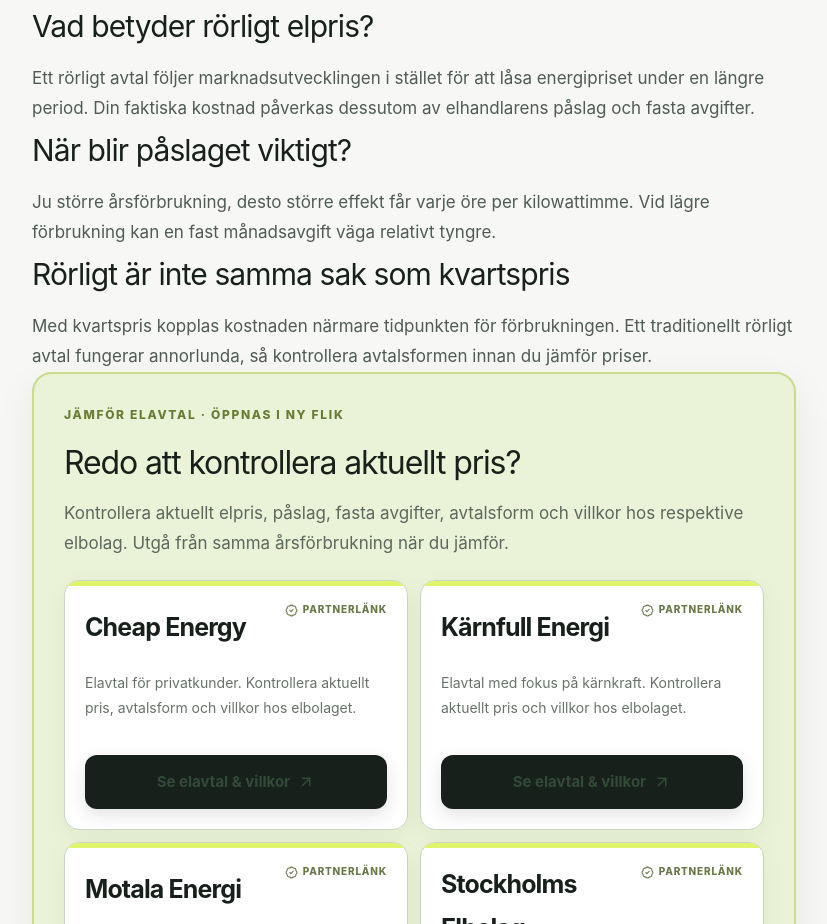
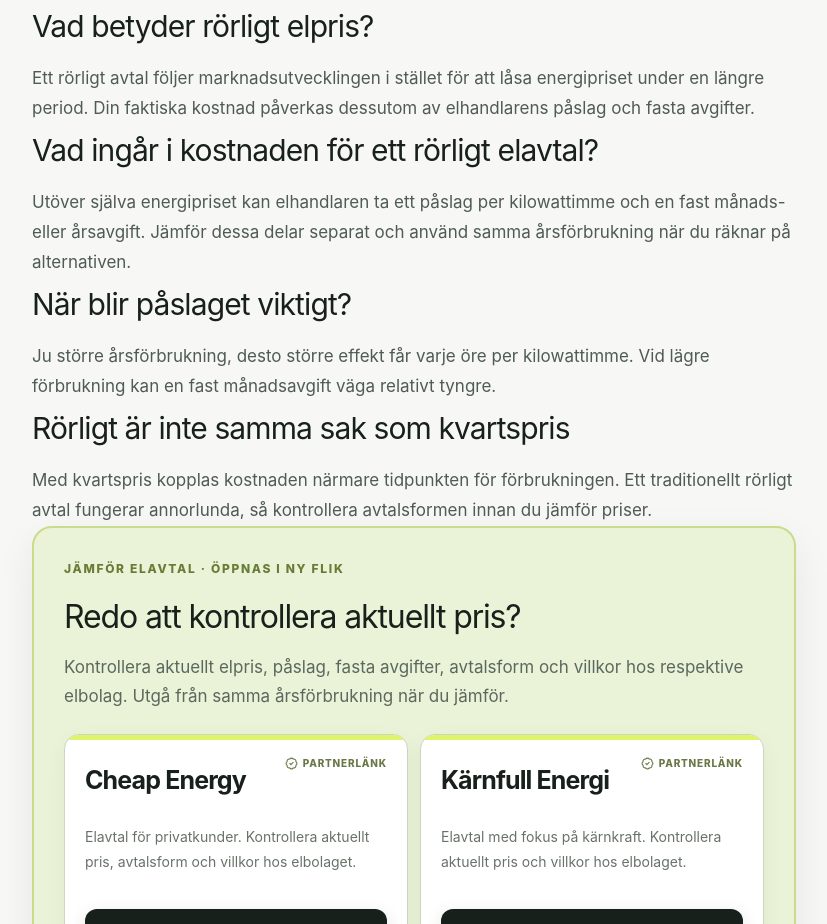
Before and after one commit to arvidlandin-cpu/sankkostnaden, a Next.js app: page /elavtal/rorligt-elpris in a window 1280 px wide. Shown: the part 1822-2746 px from the top of the page, without its empty margins (226-1053 px from the left). Built offline with nearby package versions, Linux system fonts and the light colour scheme.

Commit message:
SEO: expand electricity intent and remove duplicate alias pages

```diff
--- a/pages/elavtal/kvartspris.tsx
+++ b/pages/elavtal/kvartspris.tsx
@@ -10,7 +10,7 @@ export default function Page() {
       category='el'
       intent='electricity'
       bullets={['Tidpunkten för förbrukningen får större betydelse', 'Styrbar elbil och uppvärmning kan vara en fördel', 'Påslag och fasta avgifter behöver fortfarande jämföras', 'Prisvariation kräver större tolerans för svängningar']}
-      sections={[{ heading: 'Kvartspris gör tidpunkten viktig', body: 'När priset följer kortare marknadsintervall kan hushåll som flyttar större laster till billigare perioder påverka sin elhandelskostnad mer aktivt.' }, { heading: 'Styrbar förbrukning är nyckeln', body: 'Elbilsladdning, varmvatten och uppvärmning är exempel på större laster som i vissa hushåll kan schemaläggas. Om nästan all förbrukning måste ske när behovet uppstår är handlingsutrymmet mindre.' }, { heading: 'Jämför fortfarande hela avtalet', body: 'Även ett kvartsprisavtal kan ha påslag, fasta avgifter och andra villkor. Avtalsformen ersätter därför inte en vanlig kostnadsjämförelse.' }]}
+      sections={[{ heading: 'Vad är kvartspris på el?', body: 'Med kvartspris varierar energipriset i korta tidsintervall och kostnaden påverkas därför mer av när elen används. För hushåll som kan flytta större förbrukning kan tidpunkten få större betydelse än med ett traditionellt rörligt månadspris.' }, { heading: 'Kvartspris eller rörligt elpris?', body: 'Rörligt elpris bygger normalt på ett genomsnitt över en längre period, medan kvartspris följer priset närmare den faktiska tidpunkten för förbrukningen. Vilket som passar beror bland annat på hur mycket av förbrukningen du kan styra.' }, { heading: 'Kvartspris gör tidpunkten viktig', body: 'När priset följer kortare marknadsintervall kan hushåll som flyttar större laster till billigare perioder påverka sin elhandelskostnad mer aktivt.' }, { heading: 'Styrbar förbrukning är nyckeln', body: 'Elbilsladdning, varmvatten och uppvärmning är exempel på större laster som i vissa hushåll kan schemaläggas. Om nästan all förbrukning måste ske när behovet uppstår är handlingsutrymmet mindre.' }, { heading: 'Jämför fortfarande hela avtalet', body: 'Även ett kvartsprisavtal kan ha påslag, fasta avgifter och andra villkor. Avtalsformen ersätter därför inte en vanlig kostnadsjämförelse.' }]}
       related={[{ href: '/elavtal/rorligt-fast-kvartspris/', label: 'Jämför avtalsformer' }, { href: '/elavtal/rorligt-elpris/', label: 'Rörligt elpris' }, { href: '/elavtal/byta-elavtal/', label: 'Byta elavtal' }]}
     />
   );
--- a/pages/elavtal/rorligt-elpris.tsx
+++ b/pages/elavtal/rorligt-elpris.tsx
@@ -10,7 +10,7 @@ export default function Page() {
       category='el'
       intent='electricity'
       bullets={['Priset varierar med marknaden över tid', 'Påslag och fasta avgifter skiljer mellan avtal', 'Jämför med din egen årsförbrukning', 'Kontrollera uppsägningstid och kampanjvillkor']}
-      sections={[{ heading: 'Vad betyder rörligt elpris?', body: 'Ett rörligt avtal följer marknadsutvecklingen i stället för att låsa energipriset under en längre period. Din faktiska kostnad påverkas dessutom av elhandlarens påslag och fasta avgifter.' }, { heading: 'När blir påslaget viktigt?', body: 'Ju större årsförbrukning, desto större effekt får varje öre per kilowattimme. Vid lägre förbrukning kan en fast månadsavgift väga relativt tyngre.' }, { heading: 'Rörligt är inte samma sak som kvartspris', body: 'Med kvartspris kopplas kostnaden närmare tidpunkten för förbrukningen. Ett traditionellt rörligt avtal fungerar annorlunda, så kontrollera avtalsformen innan du jämför priser.' }]}
+      sections={[{ heading: 'Vad betyder rörligt elpris?', body: 'Ett rörligt avtal följer marknadsutvecklingen i stället för att låsa energipriset under en längre period. Din faktiska kostnad påverkas dessutom av elhandlarens påslag och fasta avgifter.' }, { heading: 'Vad ingår i kostnaden för ett rörligt elavtal?', body: 'Utöver själva energipriset kan elhandlaren ta ett påslag per kilowattimme och en fast månads- eller årsavgift. Jämför dessa delar separat och använd samma årsförbrukning när du räknar på alternativen.' }, { heading: 'När blir påslaget viktigt?', body: 'Ju större årsförbrukning, desto större effekt får varje öre per kilowattimme. Vid lägre förbrukning kan en fast månadsavgift väga relativt tyngre.' }, { heading: 'Rörligt är inte samma sak som kvartspris', body: 'Med kvartspris kopplas kostnaden närmare tidpunkten för förbrukningen. Ett traditionellt rörligt avtal fungerar annorlunda, så kontrollera avtalsformen innan du jämför priser.' }]}
       related={[{ href: '/elavtal/rorligt-fast-kvartspris/', label: 'Rörligt, fast eller kvartspris?' }, { href: '/elavtal/billigaste-elavtalet/', label: 'Billigaste elavtalet' }, { href: '/elavtal/sa-laser-du-elfakturan/', label: 'Så läser du elfakturan' }]}
     />
   );
```
Also changed, not shown: pages/bredband/hur-snabbt-bredband-behover-du.tsx (deleted, +0 -7 lines), pages/mobil/hur-mycket-surf-behover-du.tsx (deleted, +0 -7 lines), 1 other file (tests, documents, lock files or other folders).
